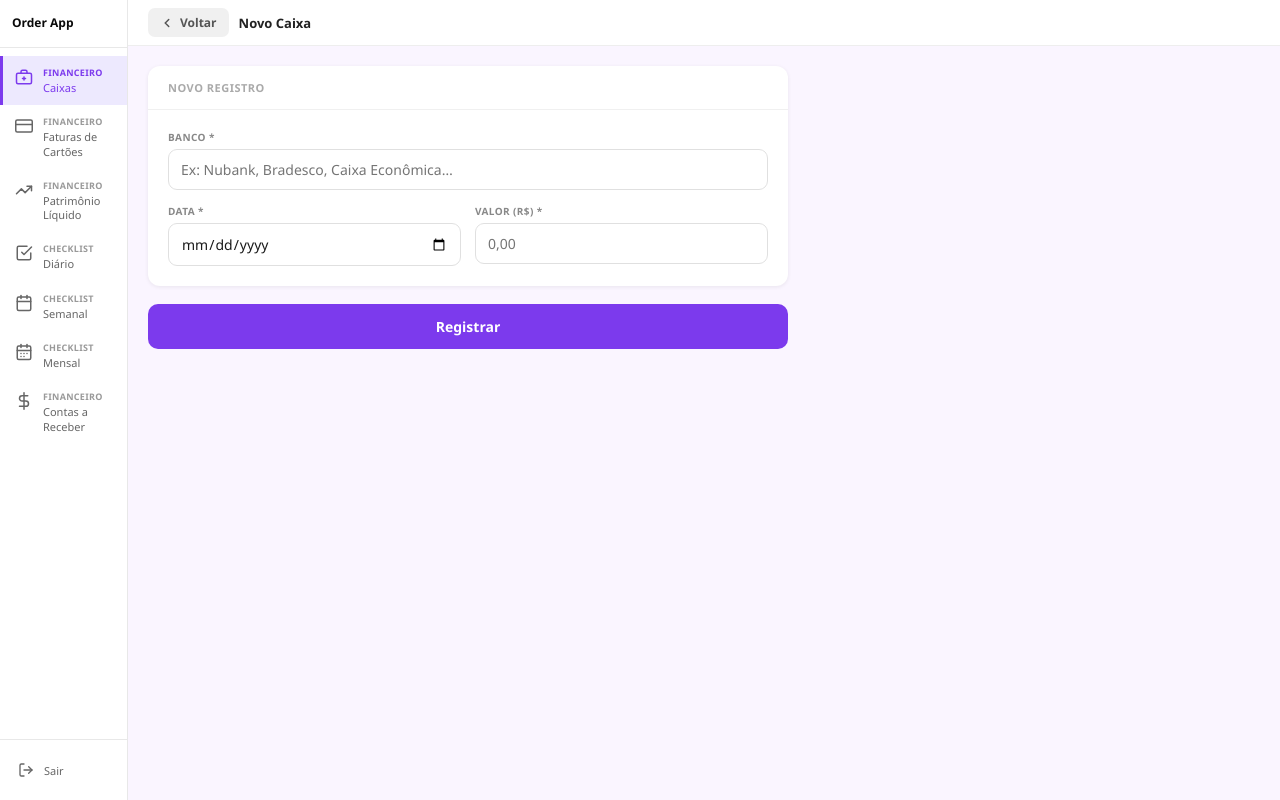
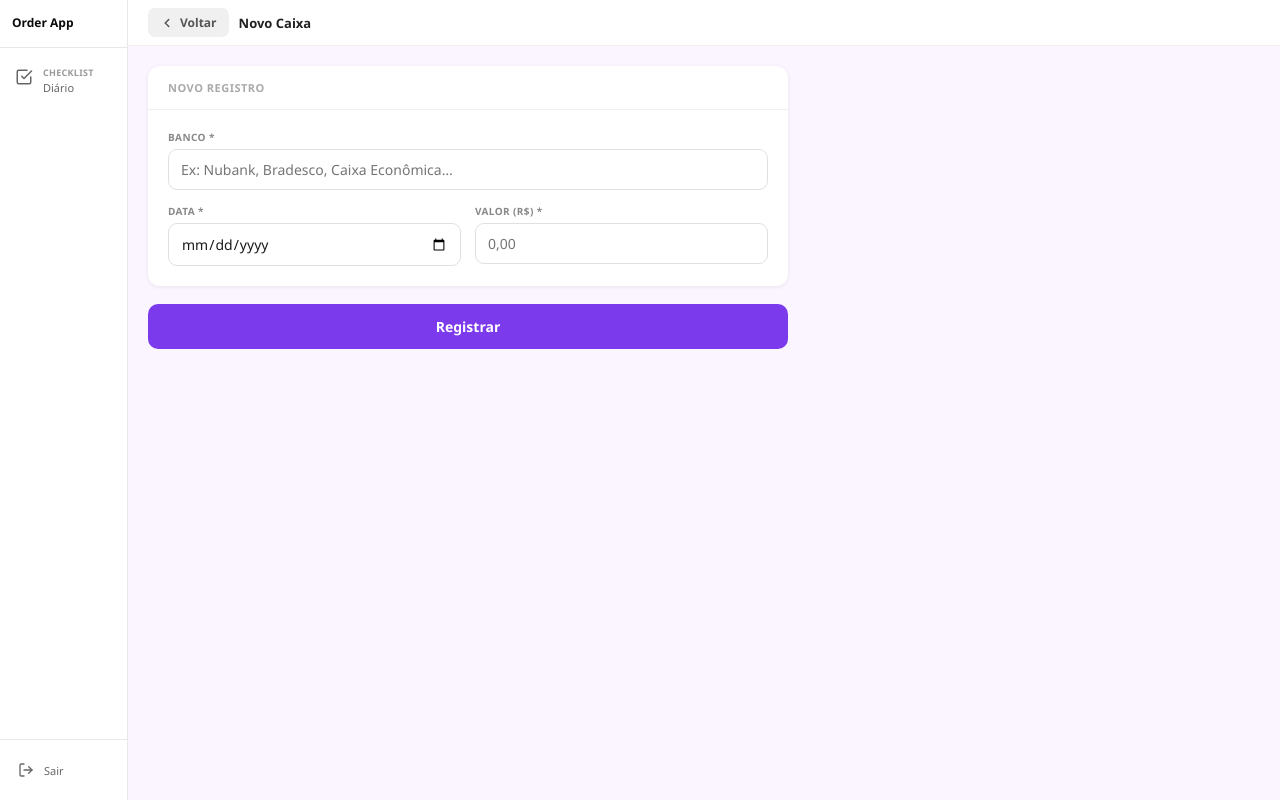
Before and after one commit to DanteDerette/orderapp, a Flask app: template templates/caixas_form.html in a window 1280 px wide. Run offline with Flask 3, Linux system fonts and the light colour scheme; the template is opened without the code that fills it, so the values that code supplies are empty.

Commit message:
feat: checklist diário como tela inicial, sidebar simplificado
Remove caixas, faturas, patrimônio, semanal, mensal e contas a receber
do menu. Redireciona / e login para /checklist.

Co-Authored-By: Claude Sonnet 4.6 <noreply@anthropic.com>

```diff
--- a/app.py
+++ b/app.py
@@ -267,7 +267,7 @@ def login():
                 session["usuario_id"]   = row["id"]
                 session["usuario_nome"] = row["nome"]
                 session["_dek_enc"]     = _session_fernet().encrypt(dek).decode()
-                return redirect(url_for("caixas"))
+                return redirect(url_for("checklist"))
             except Exception:
                 pass  # senha correta mas DEK corrompida — trata como falha
 
@@ -283,7 +283,7 @@ def logout():
 
 @app.route("/")
 def index():
-    return redirect(url_for("caixas"))
+    return redirect(url_for("checklist"))
 
 
 # ── Helpers de criptografia ──────────────────────────────────────────
--- a/templates/_sidebar.html
+++ b/templates/_sidebar.html
@@ -61,67 +61,13 @@
   </div>
 
   <nav class="sidebar-nav">
-    <a href="/caixas" class="sidebar-item {% if pagina_ativa == 'caixas' %}ativo{% endif %}" title="Caixas">
-      <svg xmlns="http://www.w3.org/2000/svg" viewBox="0 0 24 24" fill="none" stroke="currentColor" stroke-width="2" stroke-linecap="round" stroke-linejoin="round">
-        <rect x="2" y="7" width="20" height="14" rx="2"/><path d="M16 7V5a2 2 0 0 0-2-2h-4a2 2 0 0 0-2 2v2"/><line x1="12" y1="12" x2="12" y2="16"/><line x1="10" y1="14" x2="14" y2="14"/>
-      </svg>
-      <div class="sidebar-item-text">
-        <span class="sidebar-item-category">Financeiro</span>
-        <span class="sidebar-item-name">Caixas</span>
-      </div>
-    </a>
-    <a href="/faturas" class="sidebar-item {% if pagina_ativa == 'faturas' %}ativo{% endif %}" title="Faturas de Cartões">
-      <svg xmlns="http://www.w3.org/2000/svg" viewBox="0 0 24 24" fill="none" stroke="currentColor" stroke-width="2" stroke-linecap="round" stroke-linejoin="round">
-        <rect x="1" y="4" width="22" height="16" rx="2" ry="2"/><line x1="1" y1="10" x2="23" y2="10"/>
-      </svg>
-      <div class="sidebar-item-text">
-        <span class="sidebar-item-category">Financeiro</span>
-        <span class="sidebar-item-name">Faturas de Cartões</span>
-      </div>
-    </a>
-    <a href="/patrimonio" class="sidebar-item {% if pagina_ativa == 'patrimonio' %}ativo{% endif %}" title="Patrimônio Líquido">
-      <svg xmlns="http://www.w3.org/2000/svg" viewBox="0 0 24 24" fill="none" stroke="currentColor" stroke-width="2" stroke-linecap="round" stroke-linejoin="round">
-        <polyline points="22 7 13.5 15.5 8.5 10.5 2 17"/><polyline points="16 7 22 7 22 13"/>
-      </svg>
-      <div class="sidebar-item-text">
-        <span class="sidebar-item-category">Financeiro</span>
-        <span class="sidebar-item-name">Patrimônio Líquido</span>
-      </div>
-    </a>
-    <a href="/checklist?tipo=diario" class="sidebar-item {% if pagina_ativa == 'checklist' and (tipo_ativo|default('diario')) == 'diario' %}ativo{% endif %}" title="Checklist Diário">
+    <a href="/checklist" class="sidebar-item {% if pagina_ativa == 'checklist' %}ativo{% endif %}" title="Checklist Diário">
       <svg xmlns="http://www.w3.org/2000/svg" viewBox="0 0 24 24" fill="none" stroke="currentColor" stroke-width="2" stroke-linecap="round" stroke-linejoin="round">
         <polyline points="9 11 12 14 22 4"/><path d="M21 12v7a2 2 0 0 1-2 2H5a2 2 0 0 1-2-2V5a2 2 0 0 1 2-2h11"/>
       </svg>
       <div class="sidebar-item-text">
         <span class="sidebar-item-category">Checklist</span>
         <span class="sidebar-item-name">Diário</span>
-      </div>
-    </a>
-    <a href="/checklist?tipo=semanal" class="sidebar-item {% if pagina_ativa == 'checklist' and (tipo_ativo|default('')) == 'semanal' %}ativo{% endif %}" title="Checklist Semanal">
-      <svg xmlns="http://www.w3.org/2000/svg" viewBox="0 0 24 24" fill="none" stroke="currentColor" stroke-width="2" stroke-linecap="round" stroke-linejoin="round">
-        <rect x="3" y="4" width="18" height="18" rx="2" ry="2"/><line x1="16" y1="2" x2="16" y2="6"/><line x1="8" y1="2" x2="8" y2="6"/><line x1="3" y1="10" x2="21" y2="10"/>
-      </svg>
-      <div class="sidebar-item-text">
-        <span class="sidebar-item-category">Checklist</span>
-        <span class="sidebar-item-name">Semanal</span>
-      </div>
-    </a>
-    <a href="/checklist?tipo=mensal" class="sidebar-item {% if pagina_ativa == 'checklist' and (tipo_ativo|default('')) == 'mensal' %}ativo{% endif %}" title="Checklist Mensal">
-      <svg xmlns="http://www.w3.org/2000/svg" viewBox="0 0 24 24" fill="none" stroke="currentColor" stroke-width="2" stroke-linecap="round" stroke-linejoin="round">
-        <rect x="3" y="4" width="18" height="18" rx="2" ry="2"/><line x1="16" y1="2" x2="16" y2="6"/><line x1="8" y1="2" x2="8" y2="6"/><line x1="3" y1="10" x2="21" y2="10"/><line x1="8" y1="14" x2="8" y2="14"/><line x1="12" y1="14" x2="12" y2="14"/><line x1="16" y1="14" x2="16" y2="14"/><line x1="8" y1="18" x2="8" y2="18"/><line x1="12" y1="18" x2="12" y2="18"/>
-      </svg>
-      <div class="sidebar-item-text">
-        <span class="sidebar-item-category">Checklist</span>
-        <span class="sidebar-item-name">Mensal</span>
-      </div>
-    </a>
-    <a href="/contas-receber" class="sidebar-item {% if pagina_ativa == 'contas_receber' %}ativo{% endif %}" title="Contas a Receber">
-      <svg xmlns="http://www.w3.org/2000/svg" viewBox="0 0 24 24" fill="none" stroke="currentColor" stroke-width="2" stroke-linecap="round" stroke-linejoin="round">
-        <line x1="12" y1="1" x2="12" y2="23"/><path d="M17 5H9.5a3.5 3.5 0 0 0 0 7h5a3.5 3.5 0 0 1 0 7H6"/>
-      </svg>
-      <div class="sidebar-item-text">
-        <span class="sidebar-item-category">Financeiro</span>
-        <span class="sidebar-item-name">Contas a Receber</span>
       </div>
     </a>
   </nav>
```
